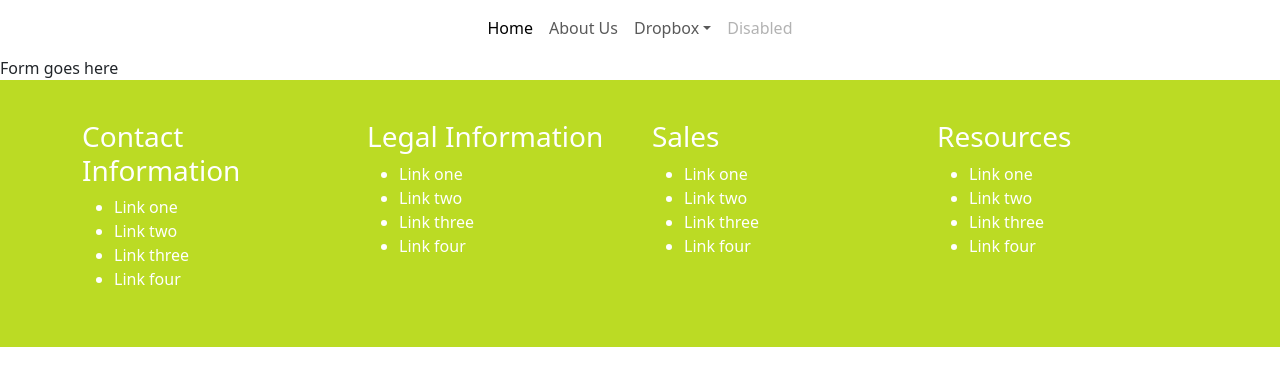
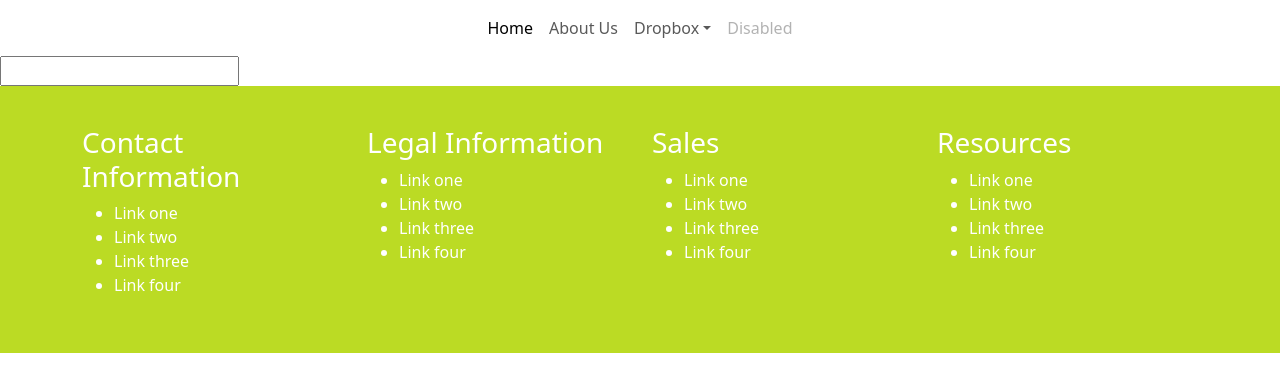
Before and after one commit to kmolina60/Spring-2025, a plain HTML site: page form.html in a window 1280 px wide. Drawn offline with nearby package versions, Linux system fonts and the light colour scheme.

Commit message:
input type

```diff
--- a/form.html
+++ b/form.html
@@ -25,7 +25,15 @@
 <header-component></header-component>
 <!-- end header -->
 
-<main>Form goes here</main>
+<main>
+    <!-- Begin Form -->
+<form>
+    <div>
+        <input type="text"/>
+    </div>
+</form>
+    <!-- End Form -->
+</main>
 
 <!-- begin footer -->
 <footer-component></footer-component>
```
